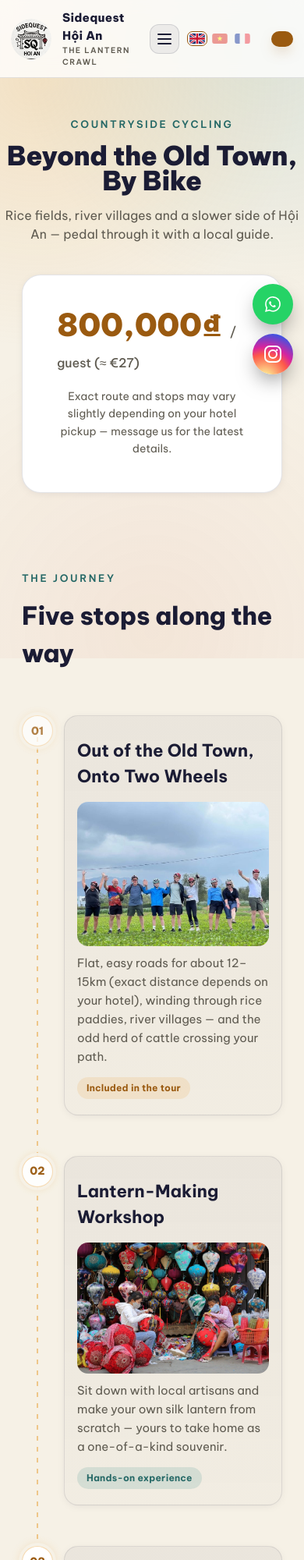
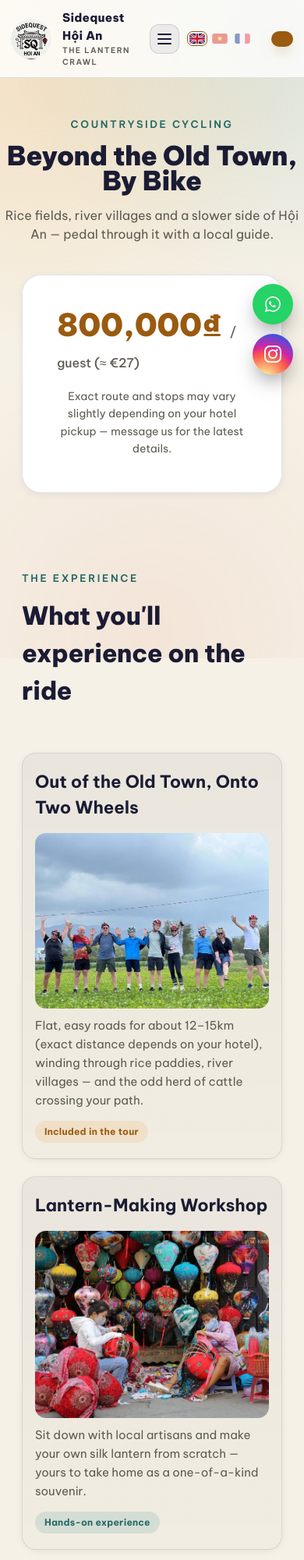
Before and after one commit to brotherHoi/Hoi-an-lantern-crawl, a plain HTML site: page countryside.html in a window 390 px wide. Shown: the top 2000 px of the page at 78% size. Drawn offline with Linux system fonts and the light colour scheme.

Commit message:
Show cycling tour as experiences and highlight the food tour free beer
- countryside.html: replace the numbered "Five stops" timeline with an
  unordered "What you'll experience on the ride" grid
- food-tour.html: add "1 free ice-cold beer (or a soft drink)" as a
  highlighted perk in the inclusions list

Co-Authored-By: Claude Opus 5.5 <noreply@anthropic.com>

```diff
--- a/countryside.html
+++ b/countryside.html
@@ -1832,6 +1832,30 @@
     .navbar{ padding:12px 14px; gap:10px; }
     .navbar-burger{ width:38px; height:38px; }
   }
+
+  /* ---------- EXPERIENCE GRID (cycling tour, not a fixed order) ---------- */
+  .experience-grid{
+    display:grid;
+    grid-template-columns:repeat(2, 1fr);
+    gap:22px;
+  }
+
+  .experience-grid .stop-card--wide{ grid-column:1 / -1; }
+
+  .experience-grid .stop-title{ margin-top:0; }
+
+  .experience-grid .stop-card:not(.stop-card--wide) > .stop-img{
+    width:100%;
+    height:240px;
+    object-fit:cover;
+  }
+
+  .experience-grid .animal-photo-grid .stop-img{ height:200px; }
+
+  @media (max-width:720px){
+    .experience-grid{ grid-template-columns:1fr; }
+  }
+
 </style>
 <!-- JSONLD:start -->
 <script type="application/ld+json">
@@ -1984,44 +2008,32 @@
 <section>
   <div class="wrap">
     <div class="section-head">
-      <div class="kicker" data-en="The Journey" data-fr="Le parcours" data-vi="Hành Trình">The Journey</div>
-      <h2 data-en="Five stops along the way" data-fr="Cinq étapes en chemin" data-vi="Năm điểm dừng trên hành trình">Five stops along the way</h2>
-    </div>
-
-    <div class="trail">
-      <div class="trail-line"></div>
-
-      <div class="stop">
-        <div class="lantern-dot" style="--i:0">01</div>
-        <div class="stop-card">
+      <div class="kicker" data-en="The Experience" data-fr="L'expérience" data-vi="Trải Nghiệm">The Experience</div>
+      <h2 data-en="What you'll experience on the ride" data-fr="Ce que vous vivrez pendant la balade" data-vi="Những gì bạn sẽ trải nghiệm trong tour">What you'll experience on the ride</h2>
+    </div>
+
+    <div class="experience-grid">
+
+      <div class="stop-card stop-card--wide">
         <div class="stop-title" data-en="Out of the Old Town, Onto Two Wheels" data-fr="Hors de la vieille ville, à deux roues" data-vi="Rời Phố Cổ, Lên Yên Xe Đạp">Out of the Old Town, Onto Two Wheels</div>
         <img class="stop-img" src="img/group-cycling-through-rice-fields-near-hoi.jpg" alt="Group cycling through the fields near Hội An" width="700" height="525" decoding="async" loading="lazy">
         <p class="stop-desc" data-en="Flat, easy roads for about 12–15km (exact distance depends on your hotel), winding through rice paddies, river villages — and the odd herd of cattle crossing your path." data-fr="Des routes plates et faciles sur environ 12–15 km (la distance exacte dépend de votre hôtel), à travers rizières et villages au bord de l'eau — et parfois un troupeau qui traverse la route." data-vi="Quãng đường khoảng 12–15km, đường bằng phẳng dễ đi (tuỳ khách sạn), băng qua ruộng lúa, làng ven sông và thỉnh thoảng gặp cả đàn bò băng ngang đường.">Flat, easy roads for about 12–15km (exact distance depends on your hotel), winding through rice paddies, river villages — and the odd herd of cattle crossing your path.</p>
         <span class="stop-tag tag-included" data-en="Included in the tour" data-fr="Inclus dans le tour" data-vi="Đã bao gồm trong tour">Included in the tour</span>
       </div>
-      </div>
-
-      <div class="stop">
-        <div class="lantern-dot" style="--i:1">02</div>
+
       <div class="stop-card">
         <div class="stop-title" data-en="Lantern-Making Workshop" data-fr="Atelier de fabrication de lanternes" data-vi="Trải Nghiệm Làm Đèn Lồng">Lantern-Making Workshop</div>
         <img class="stop-img" src="img/making-a-silk-lantern-with-local-artisans.jpg" alt="Making a silk lantern with local artisans" width="1500" height="1028" decoding="async" loading="lazy">
         <p class="stop-desc" data-en="Sit down with local artisans and make your own silk lantern from scratch — yours to take home as a one-of-a-kind souvenir." data-fr="Installez-vous avec des artisans locaux et fabriquez votre propre lanterne en soie de A à Z — un souvenir unique à rapporter chez vous." data-vi="Ngồi cùng nghệ nhân địa phương và tự tay làm một chiếc đèn lồng lụa của riêng mình — món quà lưu niệm độc nhất mang về.">Sit down with local artisans and make your own silk lantern from scratch — yours to take home as a one-of-a-kind souvenir.</p>
         <span class="stop-tag tag-own" data-en="Hands-on experience" data-fr="Expérience participative" data-vi="Trải nghiệm tự tay làm">Hands-on experience</span>
       </div>
-      </div>
-
-      <div class="stop">
-        <div class="lantern-dot" style="--i:2">03</div>
+
       <div class="stop-card">
         <div class="stop-title" data-en="Traditional Rice Wine Tasting" data-fr="Dégustation d'alcool de riz traditionnel" data-vi="Nếm Thử Rượu Gạo Truyền Thống">Traditional Rice Wine Tasting</div>
         <img class="stop-img" src="img/watching-a-local-family-distill-traditiona.jpg" alt="Watching a local family distill traditional rice wine" width="630" height="685" decoding="async" loading="lazy">
         <p class="stop-desc" data-en="Step into a local home distillery to see (and taste) how Hội An's rice wine is made the old-fashioned way, straight from the still." data-fr="Entrez dans une distillerie familiale pour voir (et goûter) comment l'alcool de riz de Hội An se fabrique à l'ancienne, tout droit sorti de l'alambic." data-vi="Ghé thăm một lò nấu rượu gia đình để tận mắt xem (và nếm thử) cách người dân Hội An nấu rượu gạo theo cách truyền thống.">Step into a local home distillery to see (and taste) how Hội An's rice wine is made the old-fashioned way, straight from the still.</p>
       </div>
-      </div>
-
-      <div class="stop">
-        <div class="lantern-dot" style="--i:3">04</div>
+
       <div class="stop-card">
         <div class="stop-title" data-en="Say Hello to the Locals" data-fr="Rencontrez les habitants du coin" data-vi="Chào Hỏi Những Người Bạn Địa Phương">Say Hello to the Locals</div>
         <div class="animal-photo-grid">
@@ -2031,16 +2043,12 @@
         </div>
         <p class="stop-desc" data-en="Feed a flock of friendly ducks at golden hour at Duck Stop, and along the way you might spot — and snap photos with — water buffalo grazing the rice fields or a herd of cows crossing the road (photo ops only — we don't offer animal riding for guests)." data-fr="Nourrissez une joyeuse bande de canards au coucher du soleil au Duck Stop, et en chemin vous croiserez peut-être — et pourrez photographier — des buffles qui paissent dans les rizières ou un troupeau de vaches traversant la route (photos uniquement — nous ne proposons pas de balade à dos d'animal)." data-vi="Cho đàn vịt ăn lúc hoàng hôn tại Duck Stop, và trên đường đi bạn có thể bắt gặp — và chụp ảnh cùng — đàn trâu đang gặm cỏ trên ruộng lúa hoặc đàn bò băng qua đường (chỉ chụp ảnh — tụi mình không tổ chức hoạt động cưỡi các con vật cho khách).">Feed a flock of friendly ducks at golden hour at Duck Stop, and along the way you might spot — and snap photos with — water buffalo grazing the rice fields or a herd of cows crossing the road (photo ops only — we don't offer animal riding for guests).</p>
       </div>
-      </div>
-
-      <div class="stop">
-        <div class="lantern-dot" style="--i:4">05</div>
+
       <div class="stop-card highlight">
         <div class="stop-title" data-en="Coconut Basket Boat" data-fr="Bateau-panier traditionnel" data-vi="Thuyền Thúng Dừa">Coconut Basket Boat</div>
         <img class="stop-img" src="img/coconut-basket-boat-ride.jpg" alt="Traditional coconut basket boat ride through the palm forest" width="700" height="933" decoding="async" loading="lazy">
         <p class="stop-desc" data-en="Finish the ride with a traditional round basket boat, paddled through a swaying coconut palm forest." data-fr="Terminez la balade à bord d'un bateau-panier rond traditionnel, pagayé au cœur d'une cocoteraie ondoyante." data-vi="Kết thúc hành trình bằng một chuyến thuyền thúng truyền thống, chèo giữa rừng dừa nước rì rào.">Finish the ride with a traditional round basket boat, paddled through a swaying coconut palm forest.</p>
         <span class="stop-tag tag-highlight" data-en="The perfect way to end the ride" data-fr="La touche finale parfaite" data-vi="Cách kết thúc hoàn hảo cho chuyến đi">The perfect way to end the ride</span>
-        </div>
       </div>
     </div>
 
```
Also changed, not shown: food-tour.html (+36 -0 lines). Lines whose indentation alone changed are shown as unchanged.
